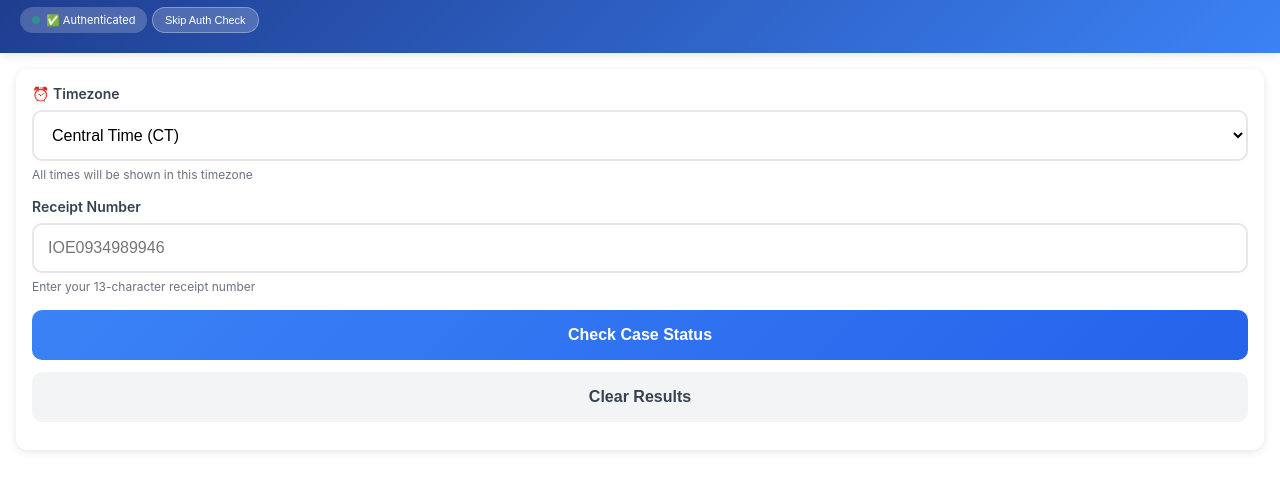
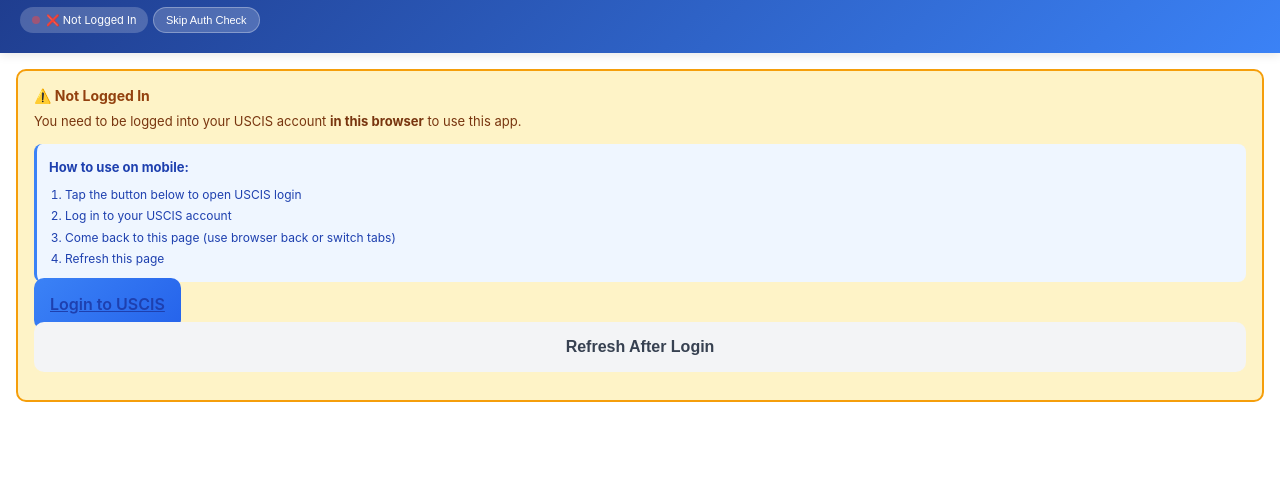
Before and after one commit to kareemelfatairy/mytestapp-uscis, a plain HTML site: page index.html in a window 1280 px wide. Shown: the part 66-556 px from the top of the page. Drawn offline with Linux system fonts and the light colour scheme; no server answers.

Commit message:
Add files via upload
after claude code

```diff
--- a/app.js
+++ b/app.js
@@ -157,9 +157,8 @@
         }
     } catch (error) {
         console.log('Auth check error:', error);
-        // On network errors, assume authenticated (don't block the user)
-        // They'll get a proper error when they try to check a case
-        showAuth();
+        // On CORS/network errors, show not authenticated with helpful message
+        showNotAuth();
     }
 }
 
@@ -207,7 +206,7 @@
         });
 
         if (response.status === 401 || response.status === 403) {
-            showError('Not authenticated. Please log in to USCIS.');
+            showError('Not authenticated. Please log in to USCIS in this browser first, then try again.');
             showNotAuth();
             return;
         }
@@ -233,7 +232,7 @@
         }
 
     } catch (error) {
-        showError(`Failed to fetch: ${error.message}`);
+        showError(`Failed to fetch: ${error.message}. Make sure you're logged into USCIS in this browser.`);
     } finally {
         loading.style.display = 'none';
         checkBtn.disabled = false;
--- a/index.html
+++ b/index.html
@@ -449,10 +449,25 @@
             <!-- Login Prompt -->
             <div class="login-prompt" id="loginPrompt" style="display: none;">
                 <h3>⚠️ Not Logged In</h3>
-                <p>You need to be logged into your USCIS account to use this app.</p>
+                <p>You need to be logged into your USCIS account <strong>in this browser</strong> to use this app.</p>
+
+                <div style="background: #eff6ff; padding: 12px; border-radius: 8px; margin: 12px 0; border-left: 3px solid #3b82f6;">
+                    <strong style="color: #1e40af; font-size: 13px;">How to use on mobile:</strong>
+                    <ol style="font-size: 12px; color: #1e40af; margin: 8px 0 0 16px; line-height: 1.8;">
+                        <li>Tap the button below to open USCIS login</li>
+                        <li>Log in to your USCIS account</li>
+                        <li>Come back to this page (use browser back or switch tabs)</li>
+                        <li>Refresh this page</li>
+                    </ol>
+                </div>
+
                 <a href="https://my.uscis.gov/account" target="_blank" class="btn btn-primary">
                     Login to USCIS
                 </a>
+
+                <button onclick="location.reload()" class="btn btn-secondary" style="margin-top: 8px;">
+                    Refresh After Login
+                </button>
             </div>
 
             <!-- Main Form -->
```
Also changed, not shown: sw.js (+9 -1 lines), 1 other file.
